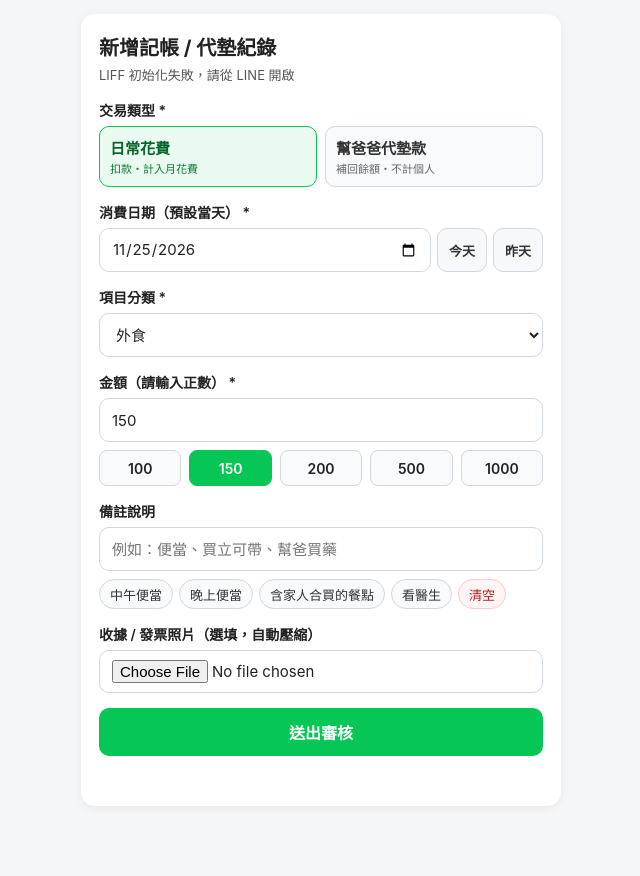
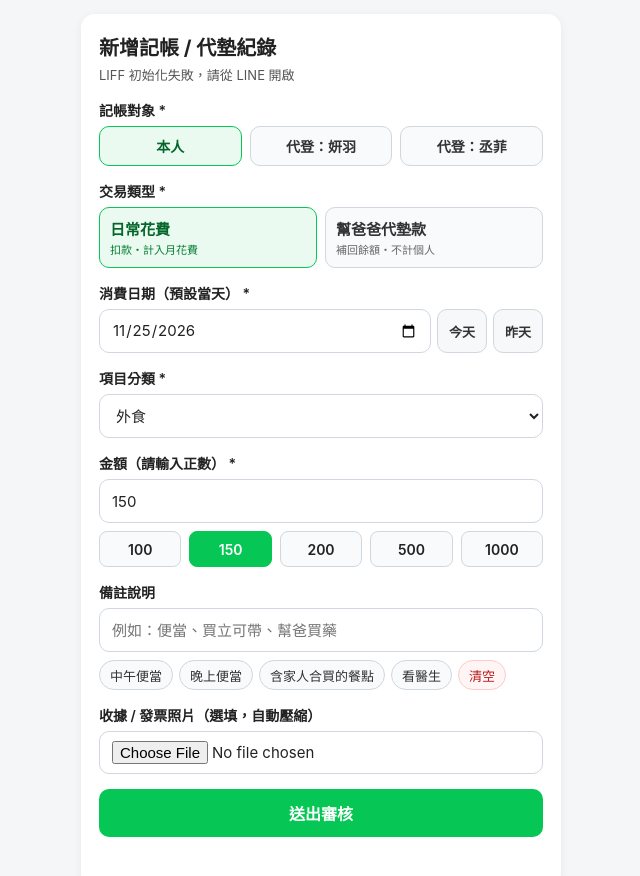
Before and after one commit to poyu1219/lu_home_money, a plain HTML site: page index.html in a window 1280 px wide. Shown: the whole page, without its empty margins (319-959 px from the left). Before the commit the page ends 820 px from the top, so only its background shows below. Drawn offline with Linux system fonts and the light colour scheme.

Commit message:
Update index.html

```diff
--- a/index.html
+++ b/index.html
@@ -69,6 +69,34 @@
     input:focus, select:focus, textarea:focus {
       outline: none;
       border-color: #06c755;
+    }
+
+    /* 記帳對象切換（支援家長代登） */
+    .member-group {
+      display: grid;
+      grid-template-columns: repeat(3, 1fr);
+      gap: 8px;
+    }
+    .member-btn {
+      height: 40px;
+      border: 1.5px solid #d0d7de;
+      border-radius: 10px;
+      background: #f8fafc;
+      color: #333;
+      font-size: 14px;
+      font-weight: 600;
+      cursor: pointer;
+      transition: all 0.15s ease;
+    }
+    .member-btn.active {
+      background: #fff7ed;
+      border-color: #f97316;
+      color: #c2410c;
+    }
+    .member-btn.active[data-member="本人"] {
+      background: #eafaf0;
+      border-color: #06c755;
+      color: #05662b;
     }
 
     /* 交易類型分段切換 */
@@ -233,6 +261,17 @@
     <div id="userBadge" class="user-badge">正在取得 LINE 身分...</div>
 
     <form id="ledgerForm">
+      <!-- 新增：記帳對象（預設本人，家長代登時可一鍵切換） -->
+      <div class="form-group">
+        <label>記帳對象 *</label>
+        <input type="hidden" id="targetMember" value="本人" />
+        <div class="member-group" role="group" aria-label="記帳對象">
+          <button type="button" class="member-btn active" data-member="本人">本人</button>
+          <button type="button" class="member-btn" data-member="妍羽">代登：妍羽</button>
+          <button type="button" class="member-btn" data-member="丞菲">代登：丞菲</button>
+        </div>
+      </div>
+
       <div class="form-group">
         <label>交易類型 *</label>
         <input type="hidden" id="txType" value="日常花費" required />
@@ -323,12 +362,33 @@
           userId: profile.userId,
           displayName: profile.displayName
         };
-        document.getElementById("userBadge").textContent = `目前使用者：${lineProfile.displayName}`;
+        document.getElementById("userBadge").textContent = `操作者：${lineProfile.displayName}`;
       } catch (err) {
         document.getElementById("userBadge").textContent = "LIFF 初始化失敗，請從 LINE 開啟";
         console.error(err);
       }
     }
+
+    // 記帳對象切換邏輯
+    const targetMemberInput = document.getElementById("targetMember");
+    const memberBtns = Array.from(document.querySelectorAll(".member-btn"));
+
+    function setTargetMember(memberName) {
+      targetMemberInput.value = memberName;
+      memberBtns.forEach((btn) => {
+        btn.classList.toggle("active", btn.dataset.member === memberName);
+      });
+      // 若切換為幫小朋友代登，自動切回「日常花費」避免誤選代墊
+      if (memberName !== "本人" && txTypeInput.value === "幫爸爸代墊款") {
+        setTxType("日常花費", { syncCategory: true });
+      }
+    }
+
+    memberBtns.forEach((btn) => {
+      btn.addEventListener("click", () => {
+        setTargetMember(btn.dataset.member);
+      });
+    });
 
     const txDateInput = document.getElementById("txDate");
 
@@ -409,7 +469,6 @@
       syncAmountChips();
     });
 
-    // 備註快選標籤邏輯
     const noteInput = document.getElementById("note");
     document.querySelectorAll(".note-tag[data-note]").forEach((tag) => {
       tag.addEventListener("click", () => {
@@ -516,6 +575,7 @@
       const payload = {
         userId: lineProfile.userId,
         displayName: lineProfile.displayName,
+        targetMember: targetMemberInput.value, // "本人" | "妍羽" | "丞菲"
         txDate: txDateInput.value || formatLocalDate(0),
         txType: txTypeInput.value,
         category: categorySelect.value,
@@ -543,6 +603,7 @@
               liff.closeWindow();
             } else {
               document.getElementById("ledgerForm").reset();
+              setTargetMember("本人");
               setDateOffset(0);
               setTxType("日常花費", { syncCategory: false });
               categorySelect.value = "外食";
```
